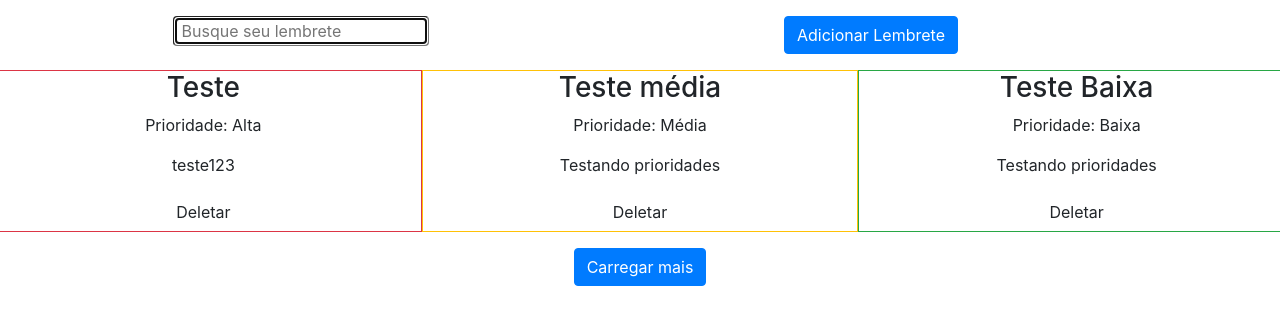
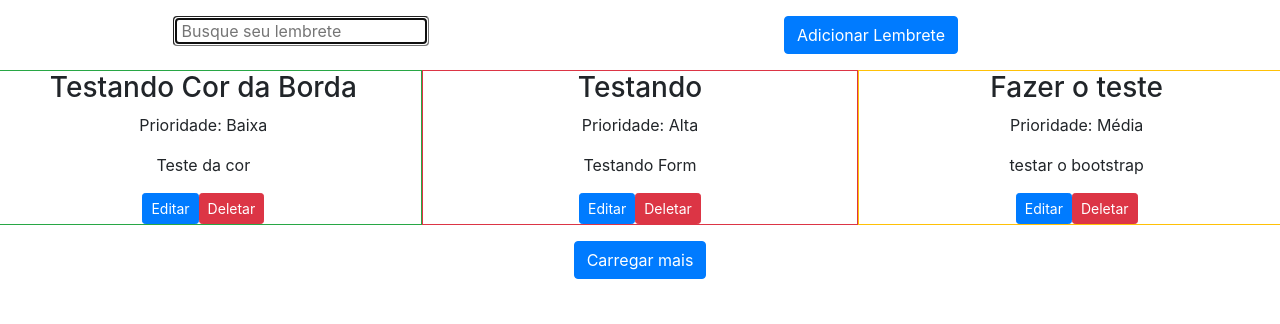
Before and after one commit to rcarnevale/lembretesAngular, an Angular app: page / in a window 1280 px wide. Shown: the top 324 px of the page. Built offline with nearby package versions, Linux system fonts and the light colour scheme; data requests are answered from the project's data file.

Commit message:
Add files via upload

```diff
--- a/json-server/db.json
+++ b/json-server/db.json
@@ -50,7 +50,7 @@
     },
     {
       "titulo": "Testando Cor da Borda",
-      "prioridade": "Alta",
+      "prioridade": "Baixa",
       "texto": "Teste da cor",
       "id": 9
     }
--- a/src/app/lembretes/lembrete-list/lembrete-list.component.ts
+++ b/src/app/lembretes/lembrete-list/lembrete-list.component.ts
@@ -53,10 +53,8 @@ export class LembreteListComponent implements OnInit, OnDestroy {
   }
 
   atualiza(lembrete:Lembrete[]) {
-    this.lembretesOfLembreteListComponent =
-      this.activatedRoute.snapshot.data.lembretes
-      .concat(lembrete)
-      .reverse();
+    this.lembreteService.listFromUserPaginated(this.currentPage)
+    .subscribe(lembretes => this.lembretesOfLembreteListComponent = lembretes);
   }
 
 
--- /dev/null
+++ b/src/app/lembretes/lembrete-list/lembrete-modal/edit-modal.component.html
@@ -0,0 +1,44 @@
+<ng-template #contentedit let-c="close" let-d="dismiss">
+    <div class="modal-header">
+      <h4 class="modal-title" id="modal-basic-title">Edite seu lembrete</h4>
+      <button type="button" class="close" aria-label="Close" (click)="d('Cross click')">
+        <span aria-hidden="true">&times;</span>
+      </button>
+    </div>
+
+    <div class="modal-body">
+      <form method="put">
+
+        <div class="form-group" >
+            <label for="titulo">Título: </label>
+            <input type="text" class="form-control" id="titulo" name="titulo"
+            [(ngModel)]="editModal.titulo" required>
+        </div>
+
+        <div class="form-group">
+          <label for="prioridade">Prioridade: </label>
+          <select name="prioridade" class="form-control" id="prioridade" [(ngModel)]="editModal.prioridade" required>
+            <option value="{{editModal.prioridade.value}}">{{editModal.prioridade}}</option>
+          </select>
+        </div>
+
+        <div class="form-group">
+          <label for="lembrete">Lembrete: </label>
+          <textarea id="lembrete" class="form-control" name="lembrete" rows="5" cols="33"
+          [(ngModel)]="editModal.texto" required>
+
+        </textarea>
+        </div>
+
+        <button type="button" class="btn btn-primary"
+        id="salvar" [disabled]="frm.invalid"
+        (click)="c('Save click')" (click)="edit()">Salvar</button>
+
+      </form>
+    </div>
+    <div class="modal-footer">
+
+    </div>
+  </ng-template>
+
+  <button class="btn btn-primary btn-sm" (click)="open(contentedit)">Editar</button>
--- /dev/null
+++ b/src/app/lembretes/lembrete-list/lembrete-modal/edit-modal.component.ts
@@ -0,0 +1,41 @@
+import { Component, OnInit, Input } from '@angular/core';
+import { NgbModal } from '@ng-bootstrap/ng-bootstrap';
+
+import { LembreteService } from '../../lembrete/lembrete.service';
+import { Lembrete } from '../../lembrete/lembrete';
+import { LembreteListComponent } from '../lembrete-list.component';
+
+@Component({
+    selector: 'edit-modal',
+    templateUrl: './edit-modal.component.html',
+    // add NgbModalConfig and NgbModal to the component providers
+    providers: [NgbModal]
+  })
+  export class EditModalComponent implements OnInit {
+
+    editModal: any;
+    @Input() formParaList = [];
+
+    constructor(
+      private modalService: NgbModal,
+      private lembreteService: LembreteService,
+      private lembreteList: LembreteListComponent
+      ) {
+    }
+
+    ngOnInit(){
+      this.editModal = {};
+    }
+
+    open(contentedit) {
+      this.modalService.open(contentedit);
+    }
+
+    edit(){
+      this.lembreteService
+        .editLembrete(this.editModal)
+        .subscribe((lembrete:Lembrete[]) =>
+        this.lembreteList.atualiza(lembrete))
+      this.editModal = {};
+    }
+  }
--- a/src/app/lembretes/lembrete-list/lembretes/lembretes.component.html
+++ b/src/app/lembretes/lembrete-list/lembretes/lembretes.component.html
@@ -11,6 +11,7 @@
                 'border-warning': lembrete.prioridade == 'Média',
                 'border-success': lembrete.prioridade == 'Baixa'}">
       <ap-lembrete
+          [id]="lembrete.id"
           [titulo]="lembrete.titulo"
           [prioridade]="lembrete.prioridade"
           [texto]="lembrete.texto">
--- a/src/app/lembretes/lembrete/lembrete.component.html
+++ b/src/app/lembretes/lembrete/lembrete.component.html
@@ -2,7 +2,6 @@
     <h3>{{titulo}}</h3>
     <p>Prioridade: {{prioridade}}</p>
     <p label="Lembrete:">{{texto}}</p>
-    <button type="button" class="btn btn-default">
-        <span class="glyphicon glyphicon-pencil">Deletar</span>
-    </button>
+    <edit-modal></edit-modal>
+    <button type="button" id="deletar" class="btn btn-danger btn-sm" (click)="delete()">Deletar</button>
 </div>
--- a/src/app/lembretes/lembrete/lembrete.component.ts
+++ b/src/app/lembretes/lembrete/lembrete.component.ts
@@ -1,12 +1,39 @@
-import { Component, Input } from "@angular/core";
+import { Component, Input, OnInit } from "@angular/core";
+
+import { LembreteService } from "./lembrete.service";
+import { Lembrete } from "./lembrete";
+import { LembreteListComponent } from "../lembrete-list/lembrete-list.component";
 
 @Component({
     selector: 'ap-lembrete',
     templateUrl: 'lembrete.component.html'
 })
-export class LembreteComponent {
+export class LembreteComponent implements OnInit {
 
+    @Input() id :number;
     @Input() titulo ='';
     @Input() prioridade ='';
     @Input() texto = '';
+
+    constructor(
+        private lembreteService : LembreteService,
+        private lembreteList : LembreteListComponent
+        ){}
+
+    ngOnInit(){
+
+    }
+
+    delete(){
+
+        console.log(this.id)
+        this.lembreteService
+            .deleteLembrete(this.id)
+            .subscribe((lembrete:Lembrete[]) =>
+            this.lembreteList.atualiza(lembrete)
+          );
+
+
+    }
+
 }
--- a/src/app/lembretes/lembrete/lembrete.service.ts
+++ b/src/app/lembretes/lembrete/lembrete.service.ts
@@ -14,15 +14,24 @@ export class LembreteService {
         return this.http.post(`${API}/lembretes`, lembrete);
     }
 
-
-
     listFromUserPaginated(page: number){
 
         const parametro = new HttpParams()
             .append('_page', page.toString());
 
         return this.http
-            .get<Lembrete[]>(`${API}/lembretes/?_limit=3&`, {params:parametro});
+            .get<Lembrete[]>(`${API}/lembretes/?_sort=id&_order=desc&_limit=3&`, {params:parametro});
 
     }
+
+    deleteLembrete(id:number){
+
+        console.log(id)
+        return this.http.delete(`${API}/lembretes/${id}`);
+    }
+
+    editLembrete(lembrete){
+
+        return this.http.put(`${API}/lembretes/${lembrete.id}`, lembrete)
+    }
 }
```
Also changed, not shown: src/app/lembretes/lembrete-list/lembrete-list.module.ts (+4 -4 lines), src/app/lembretes/lembrete-list/lembrete-modal/lembrete-modal.component.ts (+3 -7 lines), src/app/lembretes/lembrete-list/lembrete-modal/lembrete-modal.module.ts (added, +28 -0 lines), src/app/lembretes/lembrete/lembrete.module.ts (+7 -1 lines).
